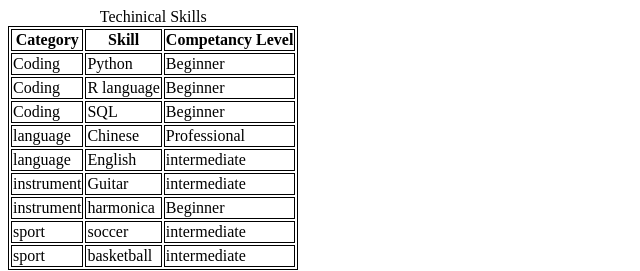
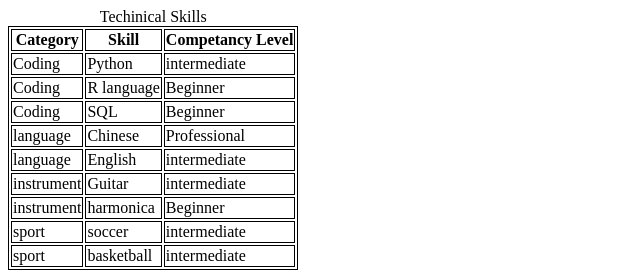
Before and after one commit to do-qiao/ist263, a plain HTML site: page lab04/Skills.html in a window 1280 px wide. Shown: the full height of the page, 0-640 px from the left. Drawn offline with Linux system fonts and the light colour scheme.

Commit message:
changes made

```diff
--- a/lab04/Skills.html
+++ b/lab04/Skills.html
@@ -17,7 +17,7 @@
             <tr>
                 <td>Coding</td>
                 <td>Python</td>
-                <td>Beginner</td>
+                <td>intermediate</td>
             </tr>
             <tr>
                 <td>Coding</td>
@@ -26,7 +26,7 @@
             </tr>
             <tr>
                 <td>Coding</td>
-                <td>SQL</td>
+                <td>SQL </td>
                 <td>Beginner</td>
             </tr>
             <tr>
```
